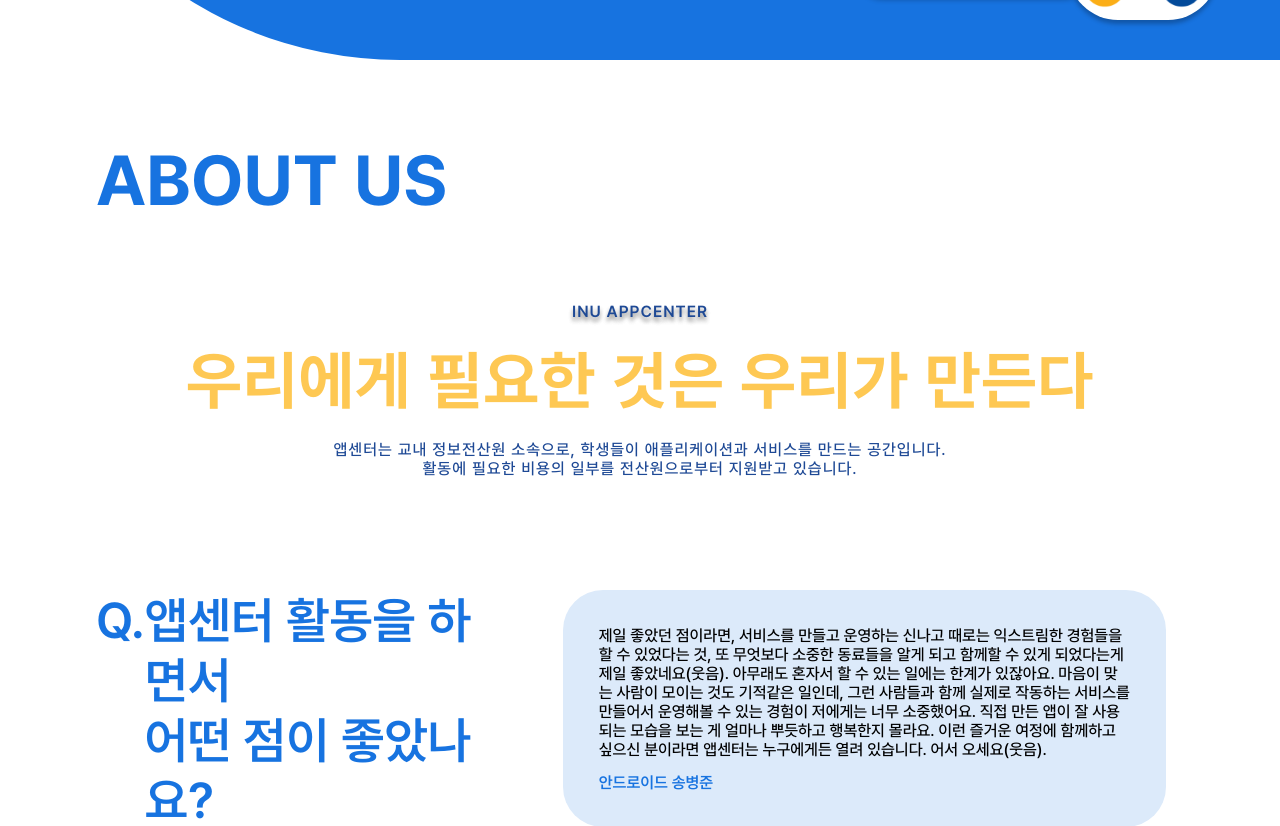
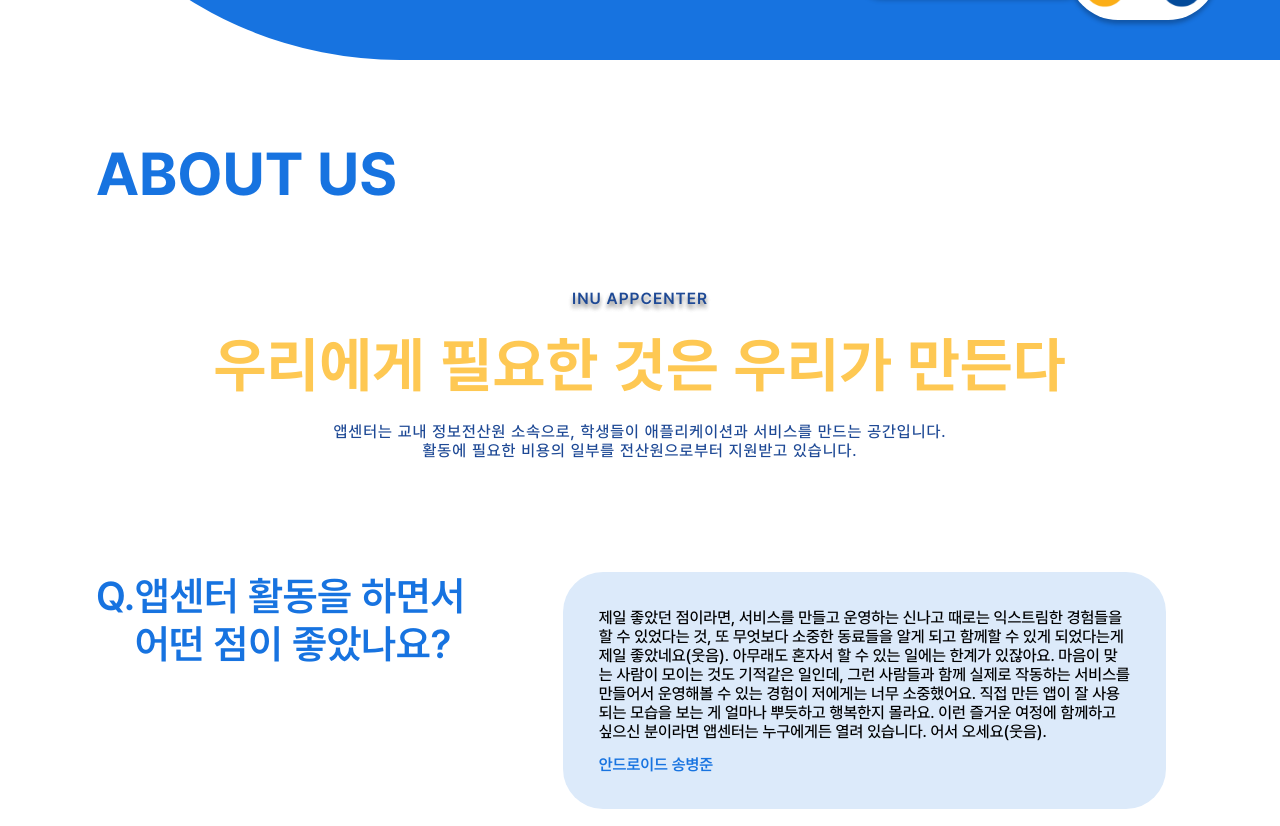
Before and after one commit to inu-appcenter/appcenter-homepage-renewal, a React (Create React App) app: page /appcenter-homepage-renewal/home in a window 1280 px wide. Shown: the part 740-1566 px from the top of the page. Built offline with nearby package versions, Linux system fonts and the light colour scheme.

Commit message:
design: font size 바뀐 디자인에 맞춰 변경

```diff
--- a/src/component/aboutus/Interview.js
+++ b/src/component/aboutus/Interview.js
@@ -44,7 +44,7 @@ const QuestionText = styled.div`
   display: flex;
   color: ${props => props.theme.color.primary};
   font-weight: 600;
-  font-size: 50px;
+  font-size: 40px;
   white-space: pre-line;
   margin-right: ${viewWidthCalc(60)};
 `
--- a/src/component/aboutus/Slogan.js
+++ b/src/component/aboutus/Slogan.js
@@ -24,7 +24,7 @@ const Text = styled.div`
   text-shadow: ${props => props.type === 'top' && `0px 4px 4px rgba(0, 0, 0, 0.25), 0px 4px 4px rgba(0, 0, 0, 0.25)`};
   color: ${props => props.type === 'title' ? '#FEC853' : '#1E4995'};
   font-weight: ${props => props.type === 'top' ? 600 : props.type === 'title' ? 700 : 400};
-  font-size: ${props => props.type === 'title' ? `64px` : `16px`};
+  font-size: ${props => props.type === 'title' ? `60px` : `16px`};
   margin-bottom: ${viewWidthCalc(24)};
   white-space: pre-line;
 `;
--- a/src/component/common/PageTitle.js
+++ b/src/component/common/PageTitle.js
@@ -22,7 +22,7 @@ const TitleTextWrap = styled.div`
 
 const TitleTextBox = styled.h1`
   margin: 0 ${props => props.theme.margin.pageTitleOutSide};
-  font-size: 70px;
+  font-size: ${props => props.theme.fontSize.default.title};
   font-weight: 700;
   color: ${props => props.theme.color.primary};
 `
--- a/src/component/joinus/Archive.js
+++ b/src/component/joinus/Archive.js
@@ -1,6 +1,9 @@
+import ArchiveItem from "./ArchiveItem";
+
 export default function Archive(){
     return(
         <>
+            <ArchiveItem/>
         </>
     );
 }
--- /dev/null
+++ b/src/component/joinus/ArchiveItem.js
@@ -0,0 +1,36 @@
+import styled from "styled-components";
+
+const ArchiveItem = () =>{
+    return(
+        <PointWrapper alignItem='center'>
+            <Point/>
+            <PointName className="title">1월</PointName>
+            <PointWrapper alignItem='flex-start'>
+                <p>• 앱센터 워크샵</p>
+            </PointWrapper>
+        </PointWrapper>
+    )
+}
+
+const PointWrapper = styled.div`
+  display: flex;
+  flex-direction: column;
+  justify-content: center;
+  align-items: ${props => props.alignItem};
+`
+
+const Point = styled.div`
+  background-color: ${props => props.theme.color.primary};
+  width: 32px;
+  height: 32px;
+  border-radius: 999px;
+`
+
+const PointName = styled.div`
+  font-size: 30px;
+  font-weight: bold;
+  color: ${props=>props.theme.color.primary};
+  margin-top: 20px;
+`
+
+export default ArchiveItem;
--- /dev/null
+++ b/src/component/joinus/Subtitle.js
@@ -0,0 +1,28 @@
+import styled from "styled-components";
+
+export default function Subtitle({title}){
+    return(
+        <SubtitleWrapper>
+            <Text>{title}</Text>
+        </SubtitleWrapper>
+    )
+}
+
+const SubtitleWrapper = styled.div`
+  display: flex;
+  justify-content: center;
+`
+
+const Text = styled.p`
+  color:${props => props.theme.color.primary};
+  font-size: ${props=> props.theme.fontSize.default.subtitle};
+  font-weight: 700;
+  &::before{
+    content:'•';
+    margin-right: 4px;
+  }
+  &::after{
+    content:'•';
+    margin-left: 4px;
+  }
+`
--- /dev/null
+++ b/src/container/joinjs/ArchiveContainer.js
@@ -0,0 +1,19 @@
+import Subtitle from "../../component/joinus/Subtitle";
+import Archive from "../../component/joinus/Archive";
+import styled from "styled-components";
+import {viewHeightCalc} from "../../lib/viewportCalculate";
+
+export default function ArchiveContainer(){
+    return(
+        <ArchiveContainerWrapper>
+            <Subtitle
+                title='앱센터 1년'
+            />
+            <Archive/>
+        </ArchiveContainerWrapper>
+    )
+}
+
+const ArchiveContainerWrapper =  styled.div`
+    margin-top: ${viewHeightCalc(70)};
+`;
--- a/src/page/JoinUsPage.js
+++ b/src/page/JoinUsPage.js
@@ -1,9 +1,11 @@
 import JoinUsMainContainer from "../container/joinjs/JoinUsMainContainer";
+import ArchiveContainer from "../container/joinjs/ArchiveContainer";
 
 export default function JoinUsPage(){
     return(
         <>
             <JoinUsMainContainer/>
+            <ArchiveContainer/>
         </>
     );
 }
--- a/src/resource/style/Theme.js
+++ b/src/resource/style/Theme.js
@@ -19,6 +19,14 @@ const theme = {
     },
     height:{
         headerBarHeight: '70px',
+    },
+    fontSize:{
+        default:{
+            title: '60px',
+            subtitle: '50px',
+            descriptionTitle: '30px',
+            planText: '30px',
+        }
     }
 }
 
```
